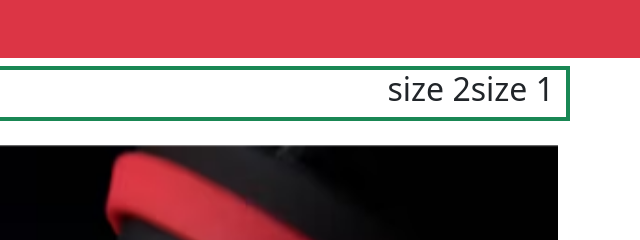
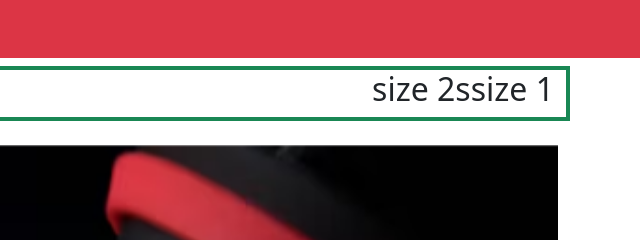
Before and after one commit to Memyself2212/Bootstrap, a plain HTML site: page Index.html in a window 1280 px wide. Shown: the part 344-584 px from the top of the page, 640-1280 px from the left. Drawn offline with nearby package versions, Linux system fonts and the light colour scheme.

```diff
--- a/Index.html
+++ b/Index.html
@@ -65,7 +65,7 @@
     </section>
     <section class="container d-lg-flex justify-content-center-between flex-row-reverse border border-success border-4">
         <h2>size 1</h2>
-        <h2>size 2</h2>
+        <h2>size 2s</h2>
     </section>
 <!-- carousel -->
 <div id="carouselExample" class="carousel slide container my-4">
```
